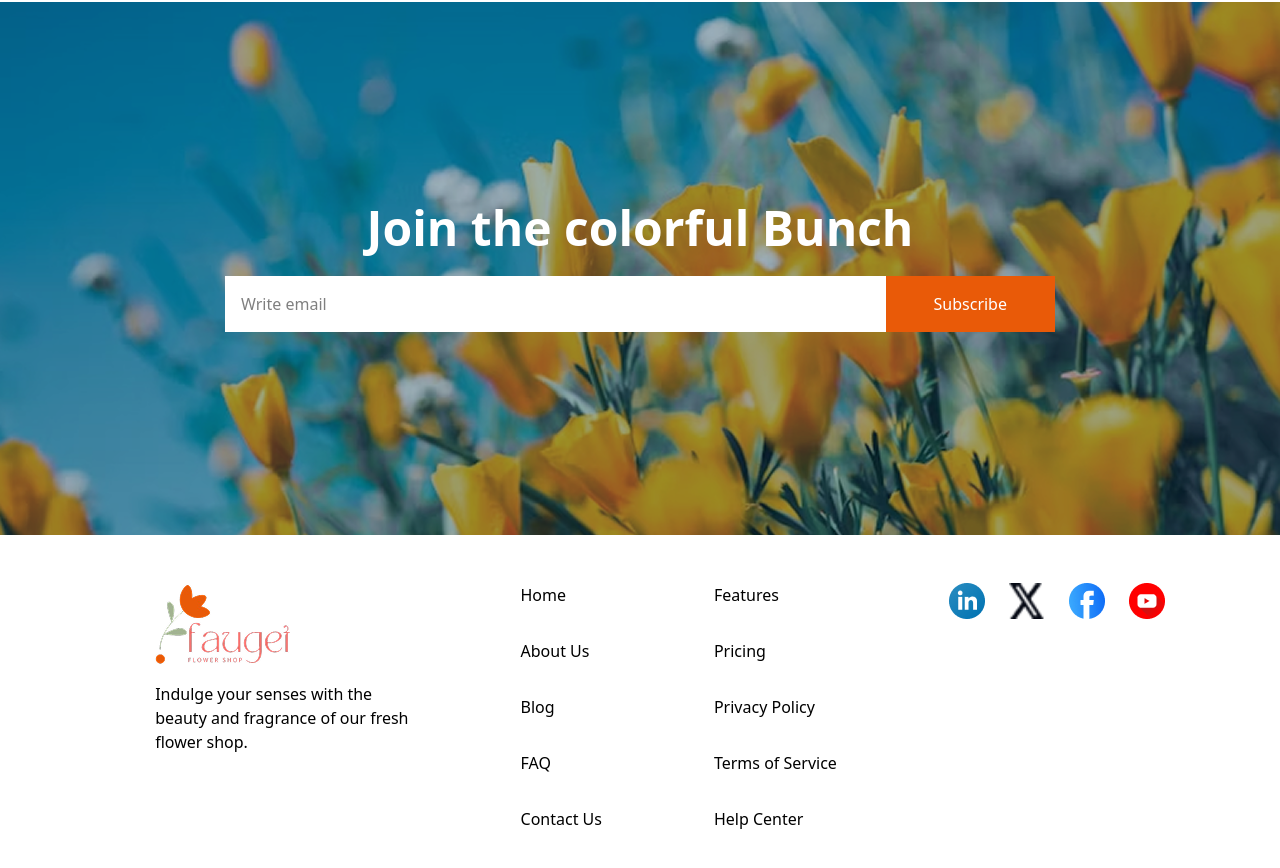
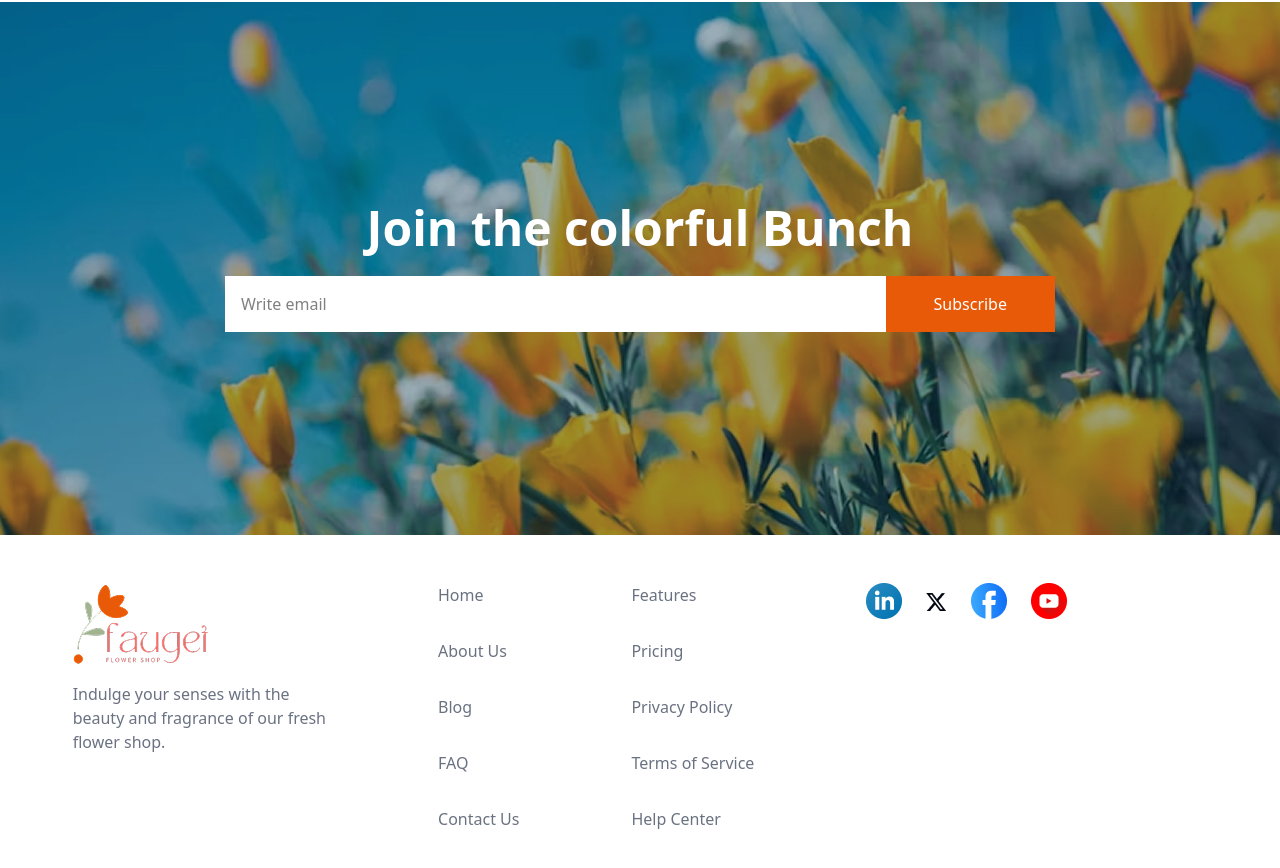
Before and after one commit to Asashik1419/second-assignment, a plain HTML site: page index.html in a window 1280 px wide. Shown: the part 3702-4570 px from the top of the page. Drawn offline with nearby package versions, Linux system fonts and the light colour scheme.

Commit message:
added img link and fainal responsiv

```diff
--- a/index.html
+++ b/index.html
@@ -112,7 +112,7 @@
     </section>
     <!-- plants lovers section start -->
     <section>
-      <div class="flex flex-col md:flex-row items-center justify-between pt-52 px-3.5 gap-14">
+      <div class="flex flex-col md:flex-row items-center justify-between pt-10 md:pt-52 px-3.5 gap-14">
         <div class="w-full relative">
           <img class="w-[286px] h-[286px] md:block hidden absolute -top-35 -right-25" src="assets/trusted-badge.png"
             alt="">
@@ -155,14 +155,14 @@
           <div class="flex flex-col gap-6">
             <div class="relative rounded-lg overflow-hidden">
               <img class="w-full h-52 object-cover" src="assets/deal-bloom.png" alt="">
-              <div class="absolute inset-0 flex flex-col items-center justify-center text-white bg-black/30">
+              <div class="absolute inset-0 flex flex-col items-center justify-center text-white bg-black/50">
                 <h3 class="font-bold text-xl">60% Off | Bloom Plant</h3>
                 <button class="text-lg underline font-bold">Shop Now</button>
               </div>
             </div>
             <div class="relative rounded-lg overflow-hidden">
               <img class="w-full h-52 object-cover" src="assets/deal-ana.png" alt="">
-              <div class="absolute inset-0 flex flex-col items-center justify-center text-white bg-black/30">
+              <div class="absolute inset-0 flex flex-col items-center justify-center text-white bg-black/50">
                 <h3 class="font-bold text-xl">30% Off | Ana Plant</h3>
                 <button class="font-bold underline text-lg">Shop Now</button>
               </div>
@@ -170,7 +170,7 @@
           </div>
           <div class="relative rounded-lg overflow-hidden md:col-span-2">
             <img class="w-full h-full object-cover" src="assets/deal-zabo.png" alt="">
-            <div class="absolute inset-0 flex flex-col items-center justify-center text-white bg-black/30">
+            <div class="absolute inset-0 flex flex-col items-center justify-center text-white bg-black/50">
               <h3 class="font-bold text-xl md:text-4xl">25% Off | Zabo Plant</h3>
               <button class="text-lg underline md:text-2xl font-bold">Shop Now</button>
             </div>
@@ -180,7 +180,7 @@
     </section>
   </main>
   <!-- join colorful bunch section start -->
-  <section class="relative h-[533px] mt-28 w-full">
+  <section class="relative h-[276px] md:h-[533px] mt-10 md:mt-28 w-full">
     <div class="absolute inset-0">
       <img src="assets/news-letter-bg.png" alt="" class="w-full h-full object-cover" />
     </div>
@@ -203,9 +203,10 @@
     <div class="md:flex gap-28 my-12 justify-center">
       <div>
         <img class="mb-4" src="assets/logo.png" alt="">
-        <p>Indulge your senses with the <br> beauty and fragrance of our fresh <br> flower shop. </p>
+        <p class="text-gray-500">Indulge your senses with the <br> beauty and fragrance of our fresh <br> flower shop.
+        </p>
       </div>
-      <div>
+      <div class="text-gray-500">
         <ul>
           <li class="mb-8"><a href="">Home</a></li>
           <li class="mb-8"><a href="">About Us</a></li>
@@ -214,7 +215,7 @@
           <li><a href="">Contact Us</a></li>
         </ul>
       </div>
-      <div>
+      <div class="text-gray-500">
         <ul>
           <li class="mb-8"><a href="">Features</a></li>
           <li class="mb-8"><a href="">Pricing</a></li>
@@ -223,11 +224,19 @@
           <li class="mb-5"><a href="">Help Center</a></li>
         </ul>
       </div>
-      <div class="flex w-[36px] h-[36px] gap-6">
-        <img src="assets/icon-linkedin.png" alt="">
-        <img src="assets/icon-twitter.png" alt="">
-        <img src="assets/icon-facebook.png" alt="">
-        <img src="assets/icon-youtube.png" alt="">
+      <div class="flex gap-6 ">
+        <a href="https://www.linkedin.com/">
+          <img src="assets/icon-linkedin.png" alt="Icon">
+        </a>
+        <a href="https://x.com/home">
+          <img class="mt-2.5" src="assets/icon-twitter.png" alt="Icon">
+        </a>
+        <a href="https://www.facebook.com/">
+          <img src="assets/icon-facebook.png" alt="Icon">
+        </a>
+        <a href="https://www.youtube.com/">
+          <img src="assets/icon-youtube.png" alt="Icon">
+        </a>
       </div>
     </div>
   </footer>
```
